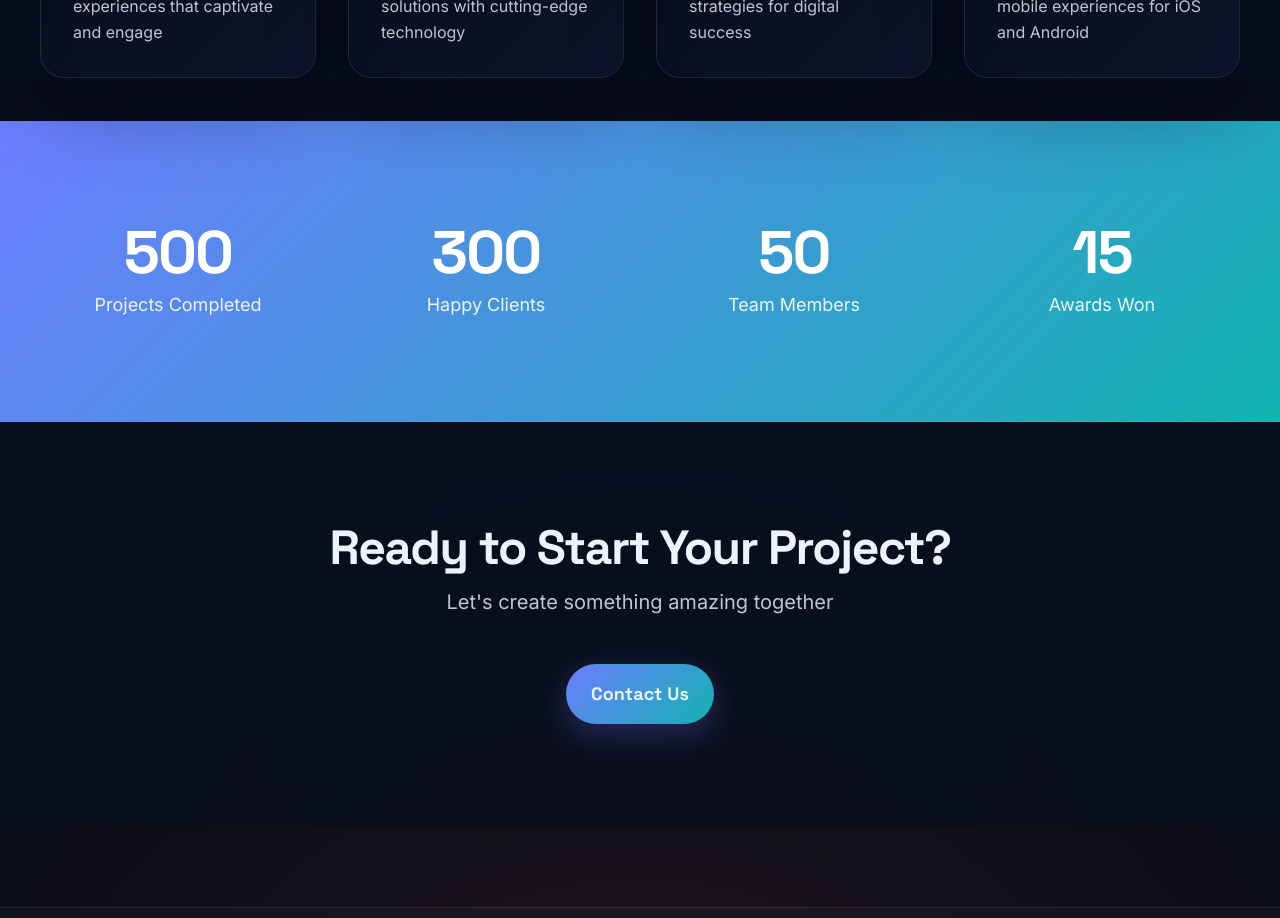
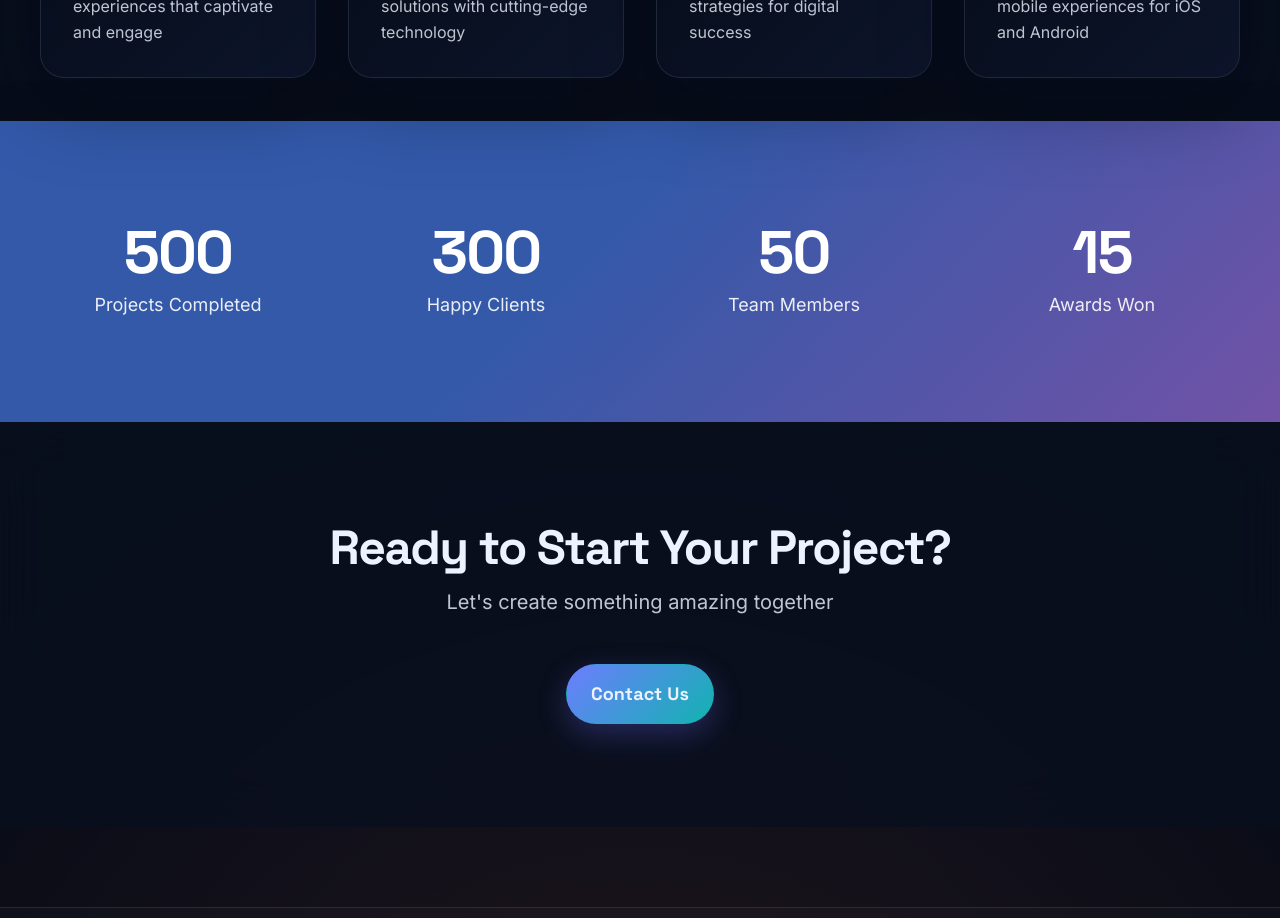
Before and after one commit to samiksha-2005/TechNest, a React (Vite) app: page / in a window 1280 px wide. Shown: the part 1260-2178 px from the top of the page. Built offline with nearby package versions, Linux system fonts and the light colour scheme.

Commit message:
initial commit

```diff
--- a/src/index.css
+++ b/src/index.css
@@ -776,5 +776,6 @@
 }
 
 body{
-  background-color: #16213f;
+  background-color: rgba(98, 135, 215, 0.72);
+  background-color: rgb(164, 134, 221);
 }
--- a/src/pages/Home.jsx
+++ b/src/pages/Home.jsx
@@ -149,7 +149,7 @@
       {/* Stats Section */}
       <section
         className="section-padding mt-10"
-        style={{ background: 'linear-gradient(135deg, var(--color-primary), var(--color-secondary))'}}
+        style={{ background: 'linear-gradient(135deg, rgba(70, 119, 225, 0.72) 45%, rgb(113, 83, 167))'}}
       >
         <div className="container-custom">
           <div className="grid grid-cols-2 lg:grid-cols-4 gap-8">
```
